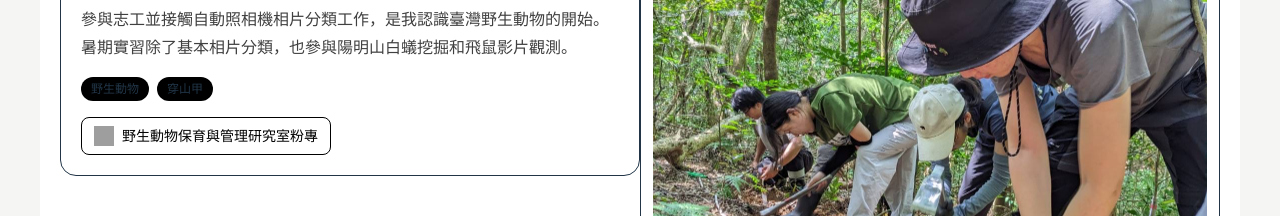
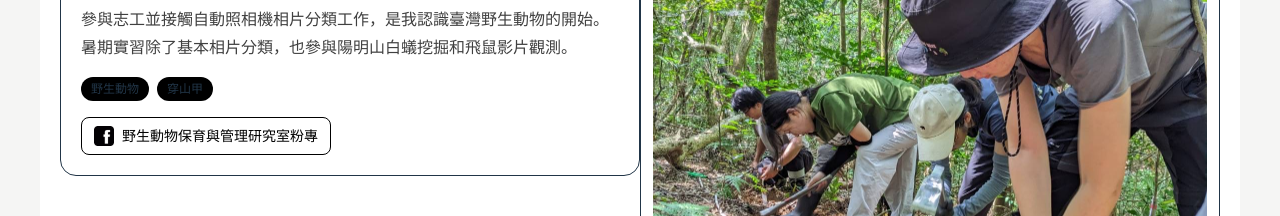
Before and after one commit to Geliiil/-2.0, a React (Vite) app: page / in a window 1280 px wide. Shown: the part 1580-1796 px from the top of the page. Built offline with nearby package versions, Linux system fonts and the light colour scheme; grey boxes are pictures that could not be loaded.

Commit message:
Update projects.js

```diff
--- a/src/data/projects.js
+++ b/src/data/projects.js
@@ -9,7 +9,7 @@ const ITEMS = [
       "/image/wildlife_lab.jpg",
     ],
     link: "https://www.facebook.com/share/v/19ekBw94id/",
-    link_photo:"{`${import.meta.env.BASE_URL}icon/facebook-logo.png`}",
+    link_photo:"/icon/facebook-logo.png",
     link_name:"野生動物保育與管理研究室粉專",
     tags: ["野生動物", "穿山甲"],
   },
```
